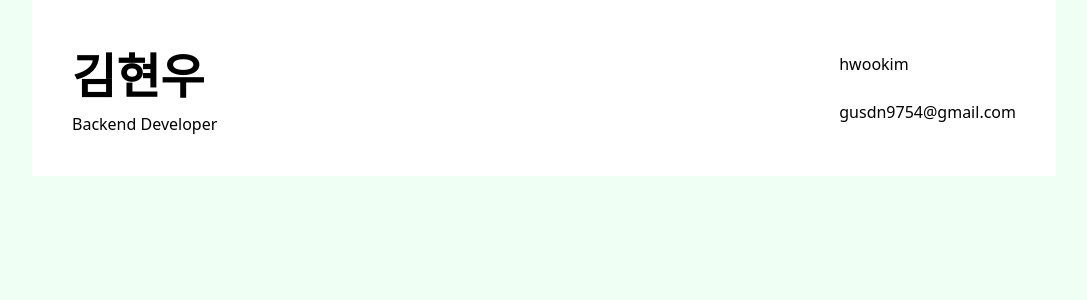
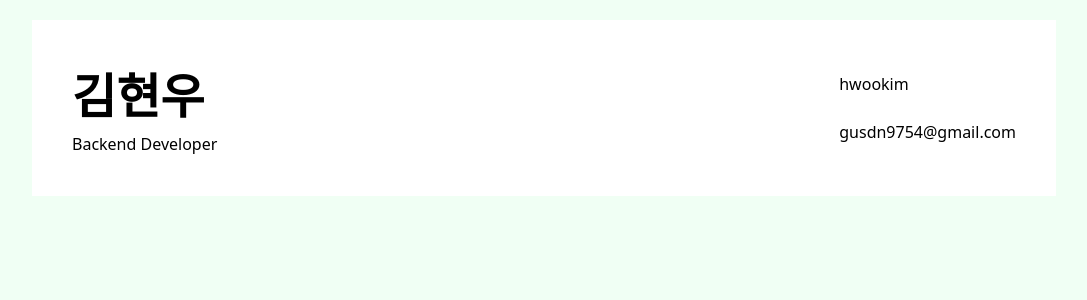
Before and after one commit to hwookim/portfolio, a Vue app: page / in a window 1280 px wide. Shown: the top 300 px of the page, without its empty margins (96-1183 px from the left). Built offline with nearby package versions, Linux system fonts and the light colour scheme.

Commit message:
feat: 상단 마진 추가

```diff
--- a/src/App.vue
+++ b/src/App.vue
@@ -1,7 +1,7 @@
 <template>
   <div id="app">
     <div class="flex h-screen bg-green-100 flex-col">
-      <div class="info flex w-4/5 mx-auto p-10 bg-white justify-between">
+      <div class="info flex w-4/5 mx-auto my-5 p-10 bg-white justify-between">
         <div>
           <div class="text-5xl font-bold">김현우</div>
           <div>Backend Developer</div>
```
